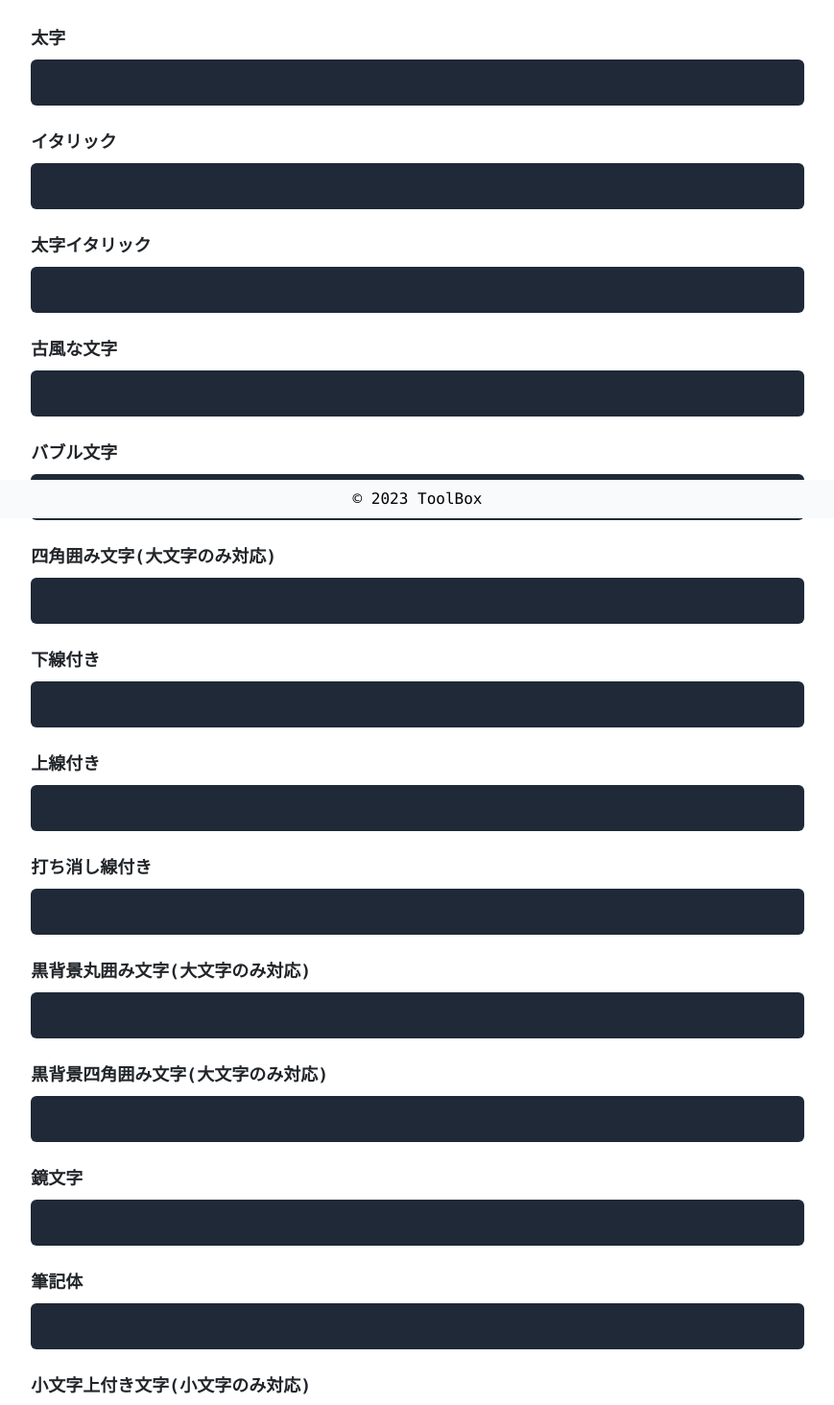
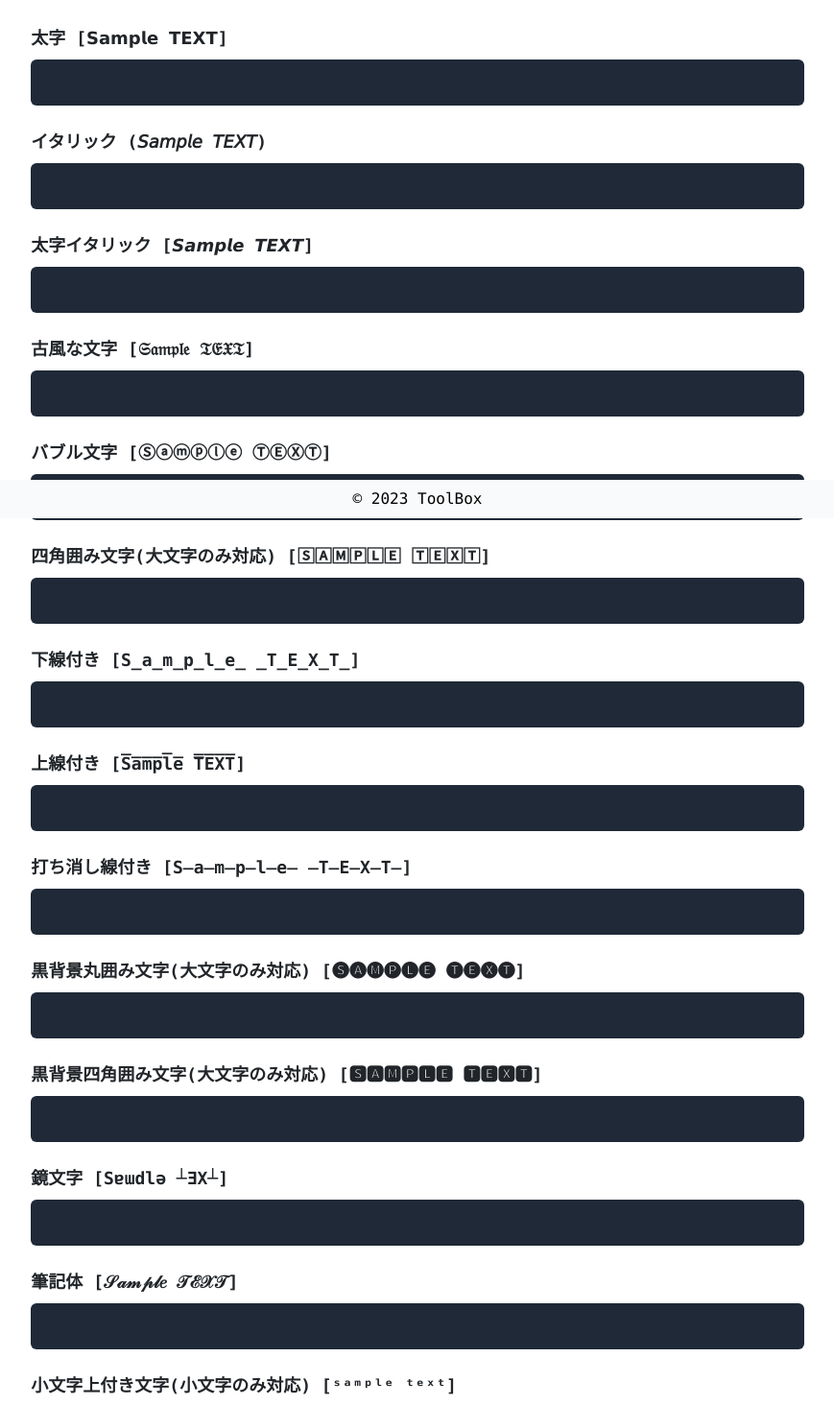
Before and after one commit to foresukecom/toolbox, a Vue app: page /text-styler in a window 1280 px wide. Shown: the part 260-1724 px from the top of the page at 96% size, without its empty margins (205-1074 px from the left). Built offline with nearby package versions, Linux system fonts and the light colour scheme; no server answers.

Commit message:
💄 style ラベル文言修正

```diff
--- a/src/views/TextStyler.vue
+++ b/src/views/TextStyler.vue
@@ -16,21 +16,21 @@
 
       <div class="mb-8"></div>
 
-      <TextHighlighter width="w-full" :formattedText="boldText" label="太字" />
-      <TextHighlighter width="w-full" :formattedText="italicText" label="イタリック" />
-      <TextHighlighter width="w-full" :formattedText="boldItalicText" label="太字イタリック" />
-      <TextHighlighter width="w-full" :formattedText="blackletterText" label="古風な文字" />
-      <TextHighlighter width="w-full" :formattedText="bubbleText" label="バブル文字" />
-      <TextHighlighter width="w-full" :formattedText="enclosedAlphanumericsText" label="四角囲み文字(大文字のみ対応)" />
-      <TextHighlighter width="w-full" :formattedText="underlinedText" label="下線付き" />
-      <TextHighlighter width="w-full" :formattedText="overlinedText" label="上線付き" />
-      <TextHighlighter width="w-full" :formattedText="strikethroughText" label="打ち消し線付き" />
-      <TextHighlighter width="w-full" :formattedText="transparentEnclosedText" label="黒背景丸囲み文字(大文字のみ対応)" />
-      <TextHighlighter width="w-full" :formattedText="blackSquareEnclosedText" label="黒背景四角囲み文字(大文字のみ対応)" />
-      <TextHighlighter width="w-full" :formattedText="mirrorText" label="鏡文字" />
-      <TextHighlighter width="w-full" :formattedText="scriptText" label="筆記体" />
-      <TextHighlighter width="w-full" :formattedText="superscriptText" label="小文字上付き文字(小文字のみ対応)" />
-      <TextHighlighter width="w-full" :formattedText="upsideDownText" label="逆さ文字" />
+      <TextHighlighter width="w-full" :formattedText="boldText" label="太字 [𝗦𝗮𝗺𝗽𝗹𝗲 𝗧𝗘𝗫𝗧]" />
+      <TextHighlighter width="w-full" :formattedText="italicText" label="イタリック (𝘚𝘢𝘮𝘱𝘭𝘦 𝘛𝘌𝘟𝘛)" />
+      <TextHighlighter width="w-full" :formattedText="boldItalicText" label="太字イタリック [𝙎𝙖𝙢𝙥𝙡𝙚 𝙏𝙀𝙓𝙏]" />
+      <TextHighlighter width="w-full" :formattedText="blackletterText" label="古風な文字 [𝔖𝔞𝔪𝔭𝔩𝔢 𝔗𝔈𝔛𝔗]" />
+      <TextHighlighter width="w-full" :formattedText="bubbleText" label="バブル文字 [Ⓢⓐⓜⓟⓛⓔ ⓉⒺⓍⓉ]" />
+      <TextHighlighter width="w-full" :formattedText="enclosedAlphanumericsText" label="四角囲み文字(大文字のみ対応) [🅂🄰🄼🄿🄻🄴 🅃🄴🅇🅃]" />
+      <TextHighlighter width="w-full" :formattedText="underlinedText" label="下線付き [S̲a̲m̲p̲l̲e̲ ̲T̲E̲X̲T̲]" />
+      <TextHighlighter width="w-full" :formattedText="overlinedText" label="上線付き [S̅a̅m̅p̅l̅e̅ ̅T̅E̅X̅T̅]" />
+      <TextHighlighter width="w-full" :formattedText="strikethroughText" label="打ち消し線付き [S̶a̶m̶p̶l̶e̶ ̶T̶E̶X̶T̶]" />
+      <TextHighlighter width="w-full" :formattedText="transparentEnclosedText" label="黒背景丸囲み文字(大文字のみ対応) [🅢🅐🅜🅟🅛🅔 🅣🅔🅧🅣]" />
+      <TextHighlighter width="w-full" :formattedText="blackSquareEnclosedText" label="黒背景四角囲み文字(大文字のみ対応) [🆂🅰🅼🅿🅻🅴 🆃🅴🆇🆃]" />
+      <TextHighlighter width="w-full" :formattedText="mirrorText" label="鏡文字 [Sɐɯdlǝ ┴ƎX┴]" />
+      <TextHighlighter width="w-full" :formattedText="scriptText" label="筆記体 [𝒮𝒶𝓂𝓅𝓁𝑒 𝒯ℰ𝒳𝒯]" />
+      <TextHighlighter width="w-full" :formattedText="superscriptText" label="小文字上付き文字(小文字のみ対応) [ˢᵃᵐᵖˡᵉ ᵗᵉˣᵗ]" />
+      <TextHighlighter width="w-full" :formattedText="upsideDownText" label="逆さ文字 [⊥XƎ⊥ ǝldɯɐS]" />
 
     </div>
   </div>
```
